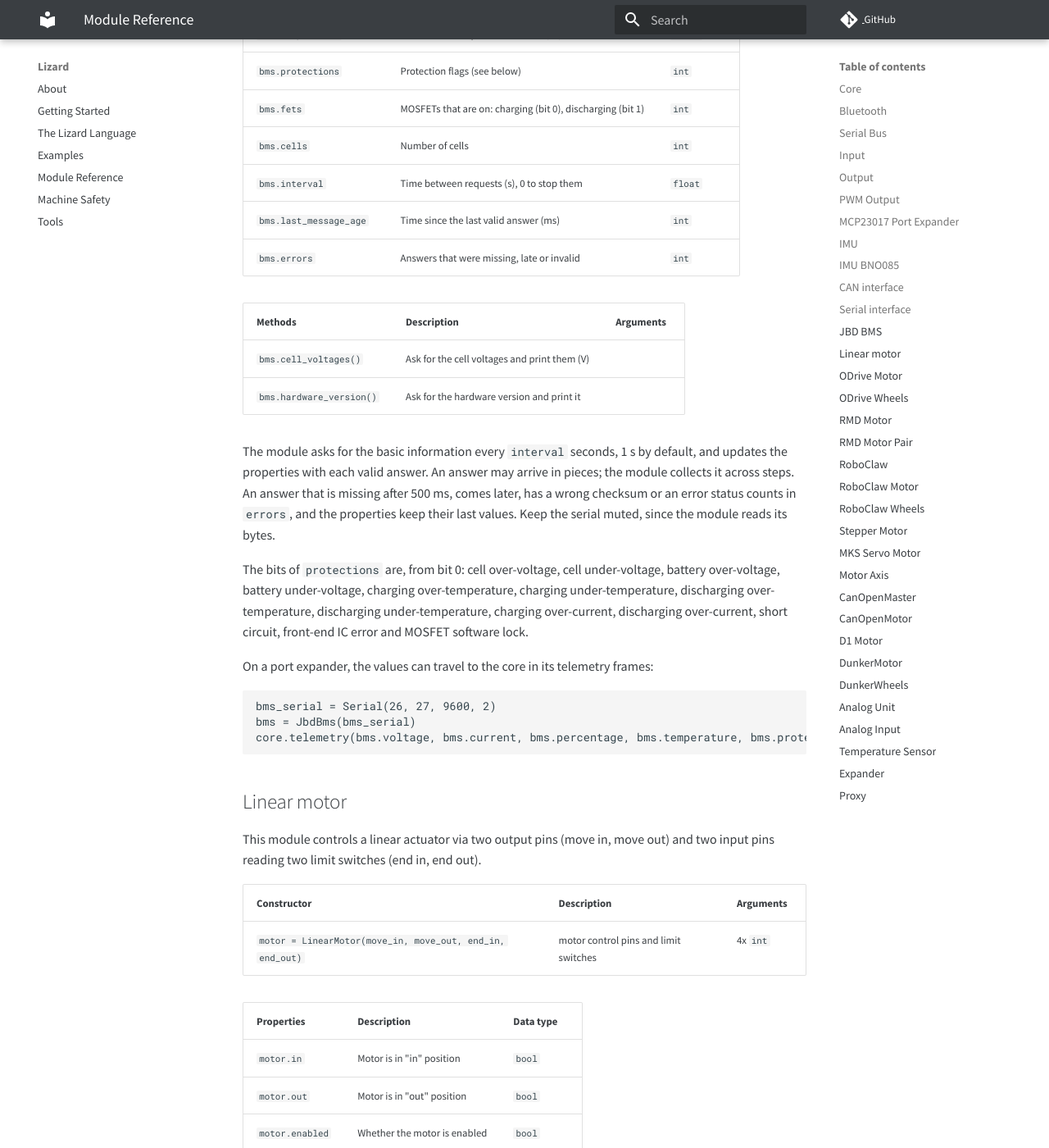
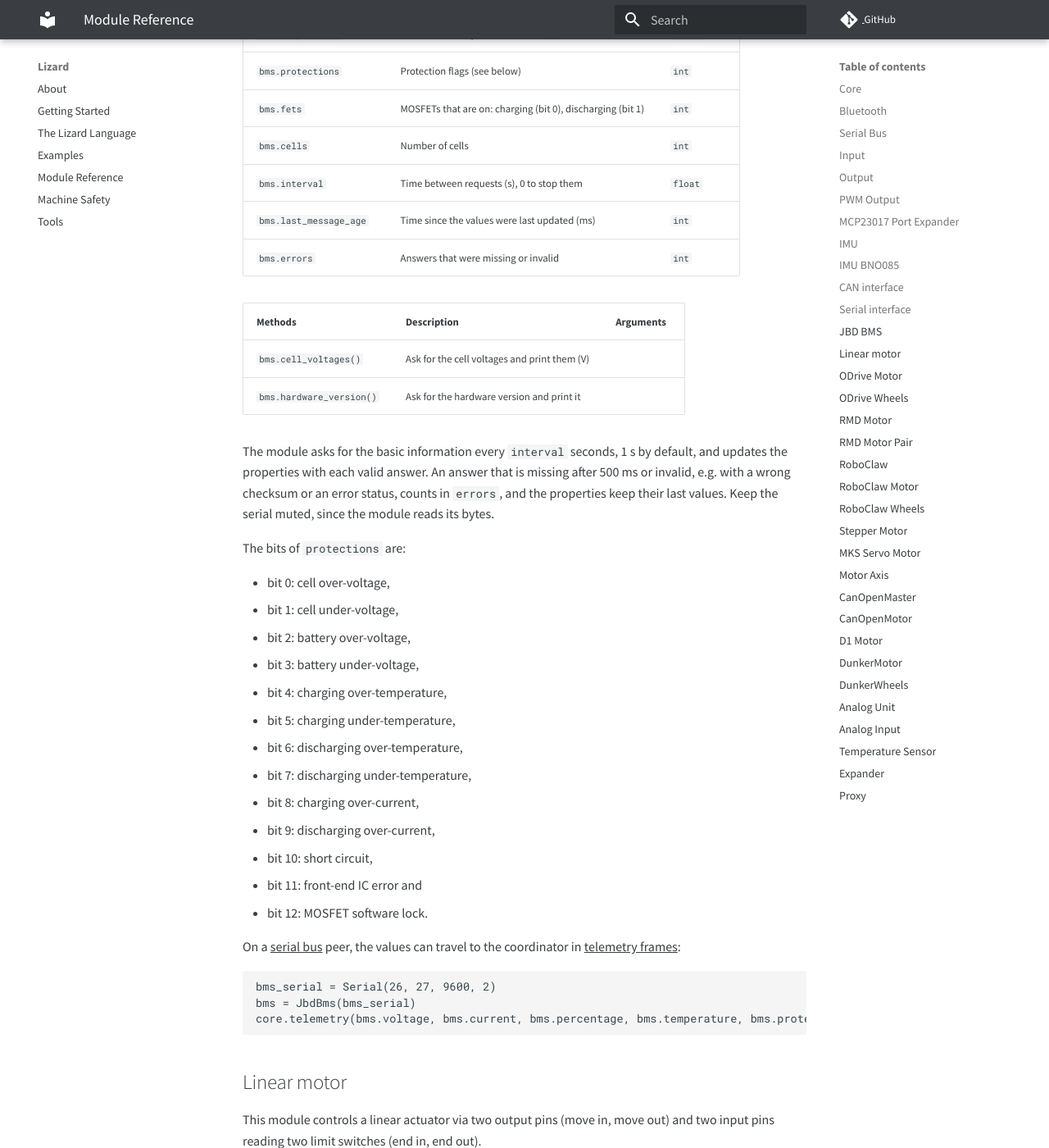
Before and after one commit to zauberzeug/lizard, an MkDocs documentation site: the page built from docs/module_reference.md, in a window 1280 px wide and 1400 px high, scrolled down 22713 px. Shown: the whole window at 82% size. Built offline with MkDocs 1.6.1 and Material for MkDocs 9.7.7, drawn with Linux system fonts in a browser that asks for light colours; comment, search, counter and statistics services are not loaded.

Commit message:
Queue the method requests of JbdBms and count a late answer once
cell_voltages() and hardware_version() sent their request right away, so a
call during an awaited basic-info answer lost both answers and counted two
errors; they now wait until no answer is awaited. Bytes that arrive while
nothing is awaited are dropped, so a late answer counts only at its timeout.
last_message_age now tells the age of the values and restarts only with the
basic information.

The properties are read with properties.at() like in the other modules
instead of through 13 cached pointers, a word() helper decodes the big-endian
numbers, the header loses its class comment and gets the usual _ptr alias,
and reply_millis becomes last_message_millis. The docs list the protection
bits, drop the internals and show the telemetry example on a serial bus peer,
where it works on main.

````diff
--- a/docs/module_reference.md
+++ b/docs/module_reference.md
@@ -684,8 +684,8 @@
 | `bms.fets`              | MOSFETs that are on: charging (bit 0), discharging (bit 1) | `int`     |
 | `bms.cells`             | Number of cells                                            | `int`     |
 | `bms.interval`          | Time between requests (s), 0 to stop them                  | `float`   |
-| `bms.last_message_age`  | Time since the last valid answer (ms)                      | `int`     |
-| `bms.errors`            | Answers that were missing, late or invalid                 | `int`     |
+| `bms.last_message_age`  | Time since the values were last updated (ms)               | `int`     |
+| `bms.errors`            | Answers that were missing or invalid                       | `int`     |
 
 | Methods                  | Description                                  | Arguments |
 | ------------------------ | -------------------------------------------- | --------- |
@@ -693,13 +693,26 @@
 | `bms.hardware_version()` | Ask for the hardware version and print it    |           |
 
 The module asks for the basic information every `interval` seconds, 1 s by default, and updates the properties with each valid answer.
-An answer may arrive in pieces; the module collects it across steps.
-An answer that is missing after 500 ms, comes later, has a wrong checksum or an error status counts in `errors`, and the properties keep their last values.
+An answer that is missing after 500 ms or invalid, e.g. with a wrong checksum or an error status, counts in `errors`, and the properties keep their last values.
 Keep the serial muted, since the module reads its bytes.
 
-The bits of `protections` are, from bit 0: cell over-voltage, cell under-voltage, battery over-voltage, battery under-voltage, charging over-temperature, charging under-temperature, discharging over-temperature, discharging under-temperature, charging over-current, discharging over-current, short circuit, front-end IC error and MOSFET software lock.
-
-On a port expander, the values can travel to the core in its telemetry frames:
+The bits of `protections` are:
+
+- bit 0: cell over-voltage,
+- bit 1: cell under-voltage,
+- bit 2: battery over-voltage,
+- bit 3: battery under-voltage,
+- bit 4: charging over-temperature,
+- bit 5: charging under-temperature,
+- bit 6: discharging over-temperature,
+- bit 7: discharging under-temperature,
+- bit 8: charging over-current,
+- bit 9: discharging over-current,
+- bit 10: short circuit,
+- bit 11: front-end IC error and
+- bit 12: MOSFET software lock.
+
+On a [serial bus](#serial-bus) peer, the values can travel to the coordinator in [telemetry frames](#core):
 
 ```
 bms_serial = Serial(26, 27, 9600, 2)
````
Also changed, not shown: 2 other files.
